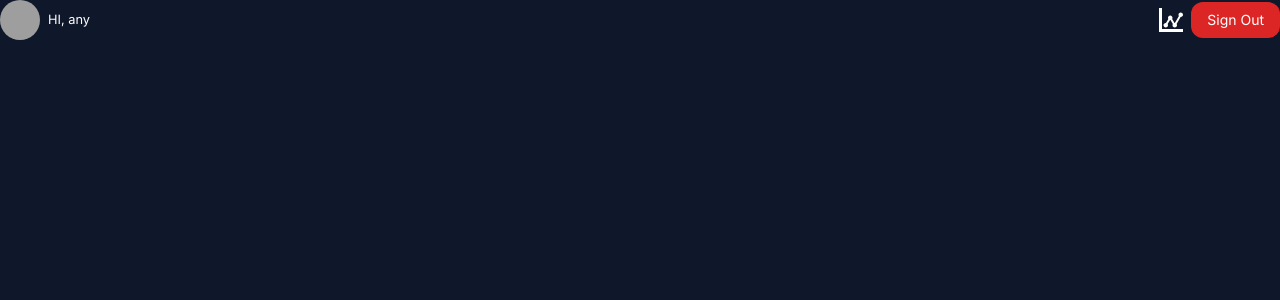
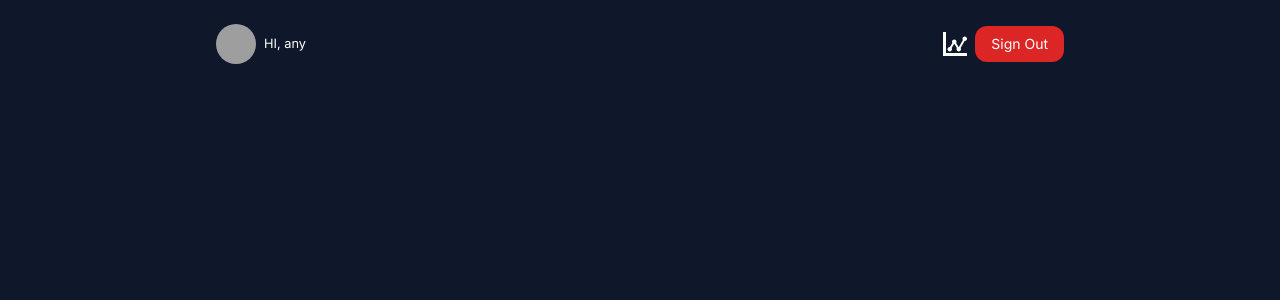
Before and after one commit to stvnus/Money-Tracker-WebApp, a Next.js app: page / in a window 1280 px wide. Shown: the top 300 px of the page. Built offline with nearby package versions, Linux system fonts and the light colour scheme; grey boxes are pictures that could not be loaded.

Commit message:
feat : add components nav

```diff
--- /dev/null
+++ b/app/components/molecules/nav.js
@@ -0,0 +1,30 @@
+import {ImStatsDots} from "react-icons/im"
+
+function Nav(){
+    return (
+    <header className="container max-w-4xl px-6 py-6 mx-auto">
+    <div className="flex items-center justify-between">
+       <div className="flex items-center gap-2">
+      <div className="h-[40px] w-[40px] rounded-full overflow-hidden">
+      <img
+      className="w-full h-full object-cover"
+      src="https://t4.ftcdn.net/jpg/00/79/77/19/360_F_79771929_dkEtuIuxFdNOlv6Evj1Nj1kaSLgSas34.jpg"
+      alt=""
+      />
+      </div>
+      <small>HI, any </small>
+      </div>
+
+      <nav className="flex items-center gap-2">
+        <div> <ImStatsDots className="text-2xl" /> </div>
+        <div>
+          <button className="btn btn-danger">
+            Sign out
+          </button>
+        </div>
+      </nav>
+      </div>
+  </header>
+    )
+}
+export default Nav
--- a/app/globals.css
+++ b/app/globals.css
@@ -2,6 +2,23 @@
 @tailwind components;
 @tailwind utilities;
 
-body {
-  @apply bg-slate-900 text-white
+@layer base{
+  body {
+    @apply bg-slate-900 text-white
+  }
+
+  button{
+    @apply hover:scale-110 transition-all duration-100
+  }
 }
+
+
+@layer utilities{
+  .btn {
+    @apply px-4 py-2 text-sm capitalize rounded-xl;
+  }
+
+  .btn-danger{
+    @apply text-white bg-red-600 border-red-600
+  }
+}
--- a/app/page.js
+++ b/app/page.js
@@ -1,26 +1,5 @@
-import {ImStatsDots} from "react-icons/im"
+import Nav from '@/app/components/molecules/nav'
 export default function Home() {
   return (
-  <header className="flex items-center justify-between">
-       <div className="flex items-center gap-2">
-      <div className="h-[40px] w-[40px] rounded-full overflow-hidden">
-      <img
-      className="w-full h-full object-cover"
-      src="https://t4.ftcdn.net/jpg/00/79/77/19/360_F_79771929_dkEtuIuxFdNOlv6Evj1Nj1kaSLgSas34.jpg"
-      alt=""
-      />
-      </div>
-      <small>HI, any </small>
-      </div>
-
-      <nav className="flex items-center gap-2">
-        <div> <ImStatsDots className="text-2xl" /> </div>
-        <div>
-          <button className="px-4 py-2 text-sm capitalize rounded-xl bg-red-600 text-white border-l-red-600">
-            Sign out
-          </button>
-        </div>
-      </nav>
-  </header>
-  )
-}
+    <Nav />
+  )}
```
